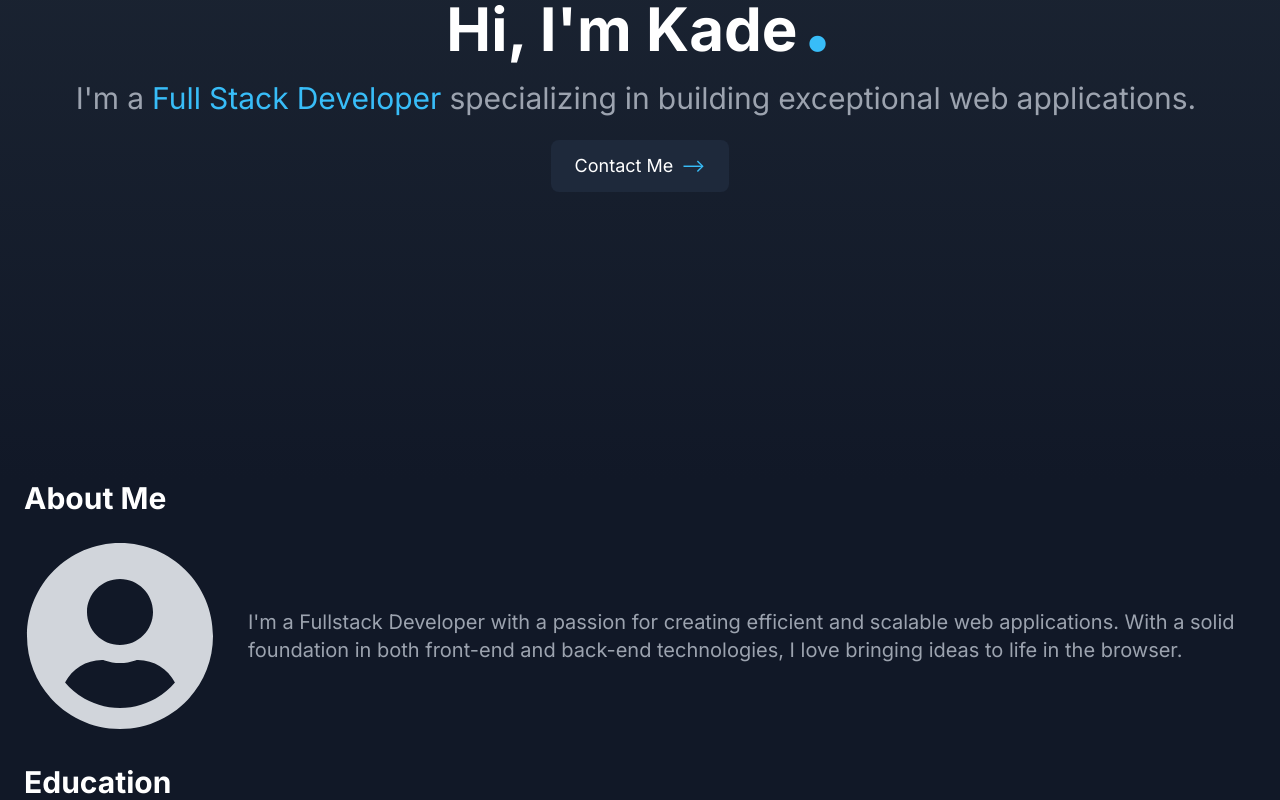
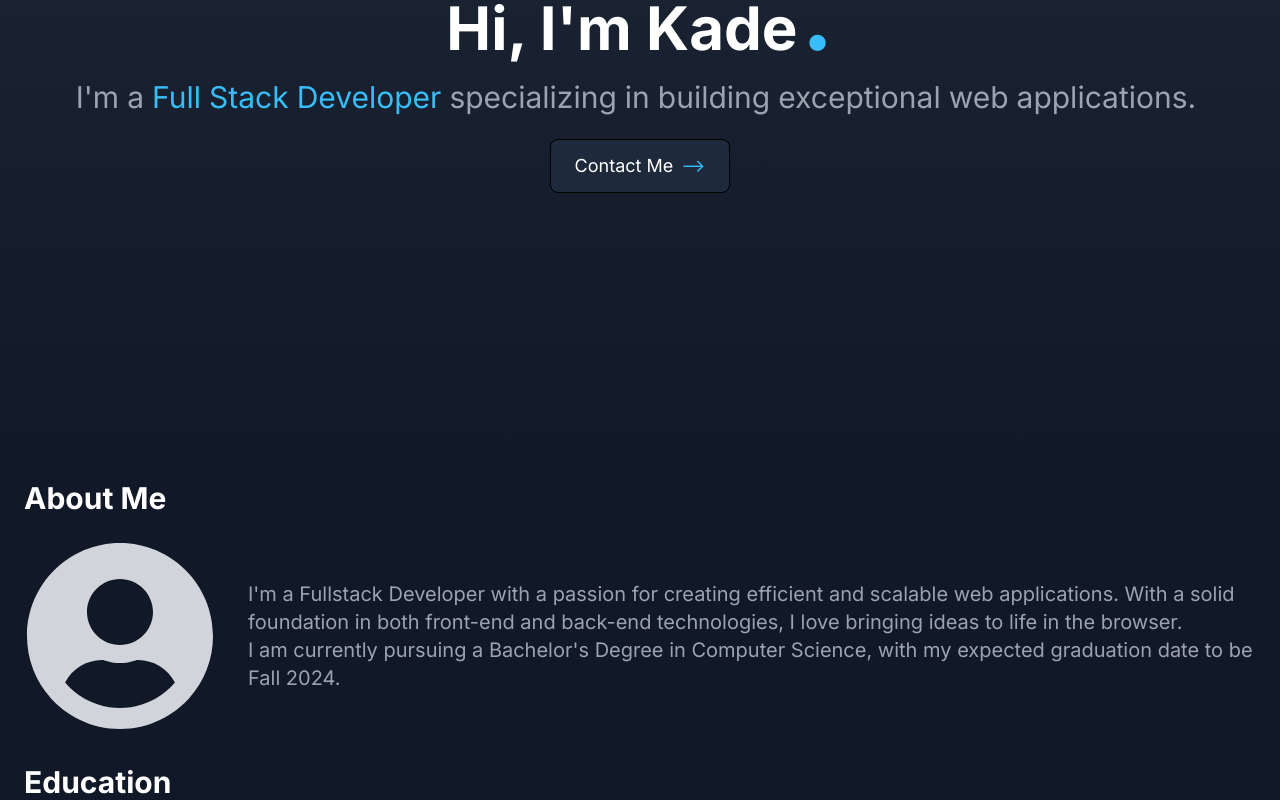
Before and after one commit to kadevirgil/Portfolio, a React (Vite) app in the folder portfolio/: page / in a window 1280 px wide. Shown: the part 320-1120 px from the top of the page. Built offline with nearby package versions, Linux system fonts and the light colour scheme.

Commit message:
animated about section

```diff
--- a/portfolio/src/components/About.jsx
+++ b/portfolio/src/components/About.jsx
@@ -1,50 +1,56 @@
 // src/components/About.jsx
 import React, { useRef } from "react";
 import { FaUserCircle } from "react-icons/fa";
-import { motion, useInView } from "framer-motion";
+import { delay, motion, useInView } from "framer-motion";
 
 // TODO: Need to animate About Section
 
 const About = () => {
   const h2Ref = useRef(null);
+  const imgRef = useRef(null);
   const pRef = useRef(null);
-  const isH2InView = useInView(h2Ref, { once: true });
-  const isPInView = useInView(pRef, { once: true });
+  const isH2InView = useInView(h2Ref, { once: true, amount: "all" });
+  const isImgInView = useInView(imgRef, { once: true, amount: "some" });
+  const isPInView = useInView(pRef, { once: true, amount: "some" });
 
+  const variant = {
+    hidden: { opacity: 0, y: 20 },
+    visible: { opacity: 1, y: 0 },
+  };
 
   return (
-    <section
-      id="about"
-      className="container mx-auto px-6 overflow-hidden scroll-mt-24"
-    >
+    <section id="about" className="container mx-auto px-6 scroll-mt-24">
       <motion.h2
         ref={h2Ref}
-        initial={{ x: -400, opacity: 0 }}
-        animate={isH2InView ? { x: 0, opacity: 1 } : {}}
-        transition={{ type: "spring", damping: 30 }}
+        variants={variant}
+        initial="hidden"
+        animate={isH2InView ? "visible" : ""}
         className="text-3xl font-bold text-white mb-6"
       >
         About Me
       </motion.h2>
       <div className="flex flex-col md:flex-row items-center mb-8">
         <motion.div
-          initial={{ y: 200, scale: 0, opacity: 0 }}
-          animate={isH2InView ? { y: 0, scale: 1, opacity: 1 } : {}}
-          transition={{ type: "spring", damping: 20 }}
+          ref={imgRef}
+          variants={variant}
+          initial="hidden"
+          animate={isImgInView ? "visible" : ""}
         >
           <FaUserCircle className="w-32 h-32 md:w-48 md:h-48 mb-6 md:mb-0 md:mr-8" />
         </motion.div>
         <motion.p
           ref={pRef}
-          initial={{ opacity: 0, x: 400 }}
-          animate={isPInView ? { opacity: 1, x: 0 } : {}}
-          transition={{ type:"spring", damping: 30 }}
+          variants={variant}
+          initial="hidden"
+          animate={isPInView ? "visible" : ""}
           className="text-xl text-gray-400"
         >
           I'm a Fullstack Developer with a passion for creating efficient and
           scalable web applications. With a solid foundation in both front-end
           and back-end technologies, I love bringing ideas to life in the
           browser.
+          <br /> I am currently pursuing a Bachelor's Degree in Computer
+          Science, with my expected graduation date to be Fall 2024.
         </motion.p>
       </div>
     </section>
--- a/portfolio/src/components/Contact.jsx
+++ b/portfolio/src/components/Contact.jsx
@@ -18,9 +18,9 @@ const Contact = () => {
           className="primary-btn hover:text-white text-sky-500"
           whileHover={{
             boxShadow: "inset 6px 6px 24px 24px rgb(3 105 161)",
-            scale: 1.2
+            scale: 1.025
           }}
-          whileTap={{ scale: 0.9 }}
+          whileTap={{ scale: 0.95}}
         >
           Contact Me <FaMailBulk className="hidden md:inline ml-2" />
         </motion.a>
@@ -31,9 +31,9 @@ const Contact = () => {
           className="primary-btn hover:text-white text-sky-500"
           whileHover={{
             boxShadow: "inset 6px 6px 24px 24px rgb(3 105 161)",
-            scale: 1.2,
+            scale: 1.025,
           }}
-          whileTap={{ scale: 0.9 }}
+          whileTap={{ scale: 0.95 }}
         >
           Download Resume <FaFileDownload className="hidden md:inline ml-2" />
         </motion.a>
--- a/portfolio/src/components/Hero.jsx
+++ b/portfolio/src/components/Hero.jsx
@@ -5,7 +5,9 @@ import { motion } from "framer-motion";
 
 const Hero = () => {
   const desc_text =
-    "I'm a Full Stack Developer specializing in building exceptional web applications.".split(" ");
+    "I'm a Full Stack Developer specializing in building exceptional web applications.".split(
+      " "
+    );
 
   const textVariants = {
     hidden: { y: 10, opacity: 0 },
@@ -36,7 +38,7 @@ const Hero = () => {
       </motion.h1>
 
       <p className="mt-4 text-lg md:text-xl text-gray-400">
-        {desc_text.map((item, i) => (
+        {desc_text.map((word, i) => (
           <motion.span
             variants={textVariants}
             initial="hidden"
@@ -44,12 +46,12 @@ const Hero = () => {
             key={i}
             custom={i}
             className={
-              item == "Full" || item == "Stack" || item == "Developer"
+              word == "Full" || word == "Stack" || word == "Developer"
                 ? "text-sky-400 md:text-3xl inline-block pr-2"
                 : "text-xl md:text-3xl inline-block pr-2"
             }
           >
-            {item}
+            {word}
           </motion.span>
         ))}
       </p>
@@ -59,13 +61,20 @@ const Hero = () => {
         transition={{ delay: 0.8, type: "spring" }}
       >
         <motion.a
-          href="mailto:kadevirgil@gmail.com"
+          href="ailto:kadevirgil@gmail.com"
           className="primary-btn flex items-center"
+          initial={{ border: "1px solid black" }}
           whileHover={{
-            boxShadow: "inset 6px 6px 24px 24px rgb(3 105 161)",
-            scale: 1.2,
+            boxShadow: "-10px 10px black",
+            border: "2px solid black",
+            scale: 1.025,
           }}
-          whileTap={{ scale: 0.9 }}
+          whileTap={{ boxShadow: "0px 0px black", scale: 1 }}
+          transition={{
+            ease: "backInOut",
+            type: "spring",
+            damping: 15,
+          }}
         >
           Contact Me
           <span className="text-sky-400 pl-2">--&gt;</span>
--- a/portfolio/src/components/Navbar.jsx
+++ b/portfolio/src/components/Navbar.jsx
@@ -37,9 +37,8 @@ const Navbar = () => {
       <nav className="container mx-auto flex justify-around items-center">
         <ul className="hidden md:flex space-x-6 md:space-x-10 text-white">
           {[
-            { href: "#hero", label: "Home" },
+            { href: "#about", label: "About" },
             { href: "#education", label: "Education" },
-            { href: "#about", label: "About" },
             { href: "#projects", label: "Projects" },
             { href: "#skills", label: "Skills" },
             { href: "#contact", label: "Contact" },
--- a/portfolio/src/index.css
+++ b/portfolio/src/index.css
@@ -12,14 +12,14 @@ html {
 
 @layer components {
   .primary-btn {
-    @apply mt-6 px-6 py-3 text-lg text-white rounded-lg bg-slate-800 active:border-sky-700 active:bg-sky-700;
+    @apply mt-6 px-6 py-3 text-lg text-white rounded-lg bg-slate-800;
   }
 
   .navlink-logo {
     @apply hover:text-sky-400 transition duration-300 active:text-sky-700;
   }
   .navlink {
-    @apply transition duration-300 active:text-gray-400;
+    @apply transition duration-300 hover:text-sky-400 active:text-sky-700;
   }
   .navlink {
     position: relative;
@@ -36,6 +36,10 @@ html {
     left: 0;
     background-color: rgb(56 189 248); /* You can customize the color */
     transition: width 0.2s ease-in-out;
+  }
+
+  .navlink:active::after {
+    background-color: #0369a1;
   }
 
   .navlink:hover::after {
```
